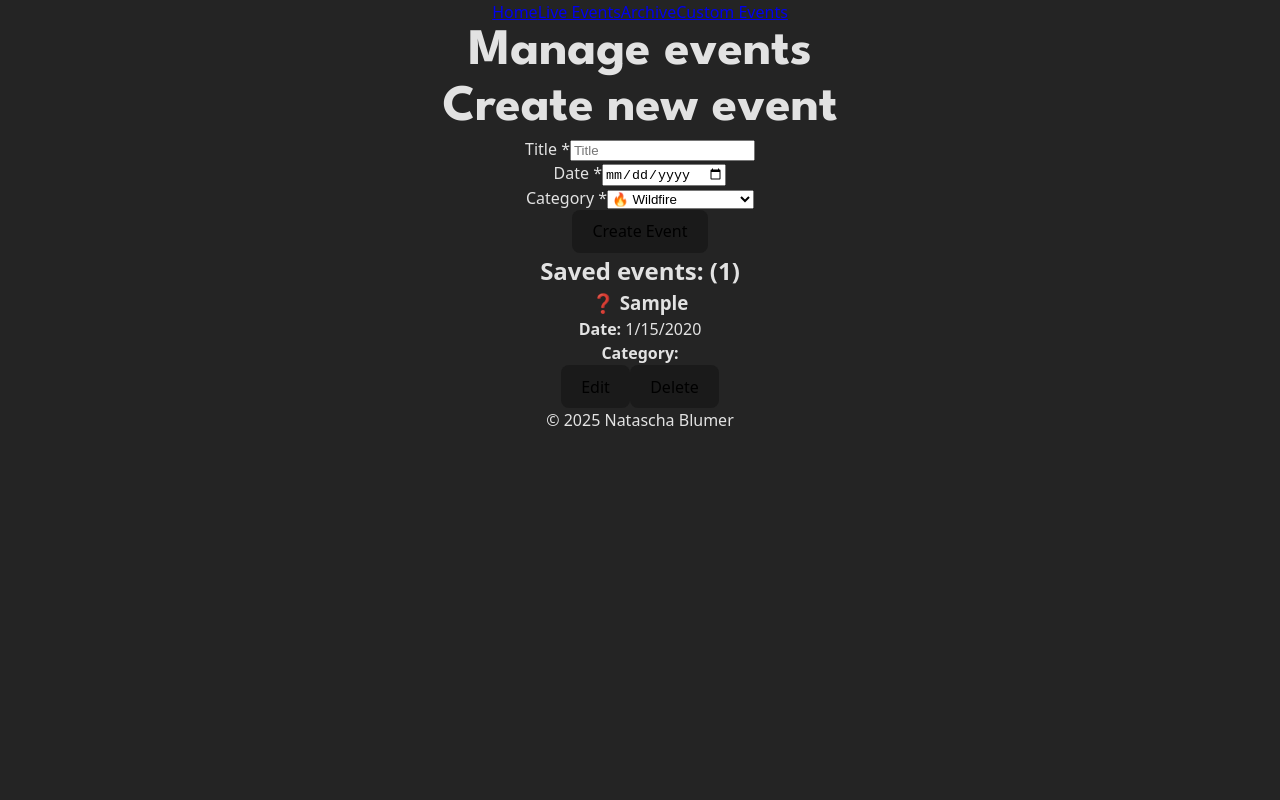
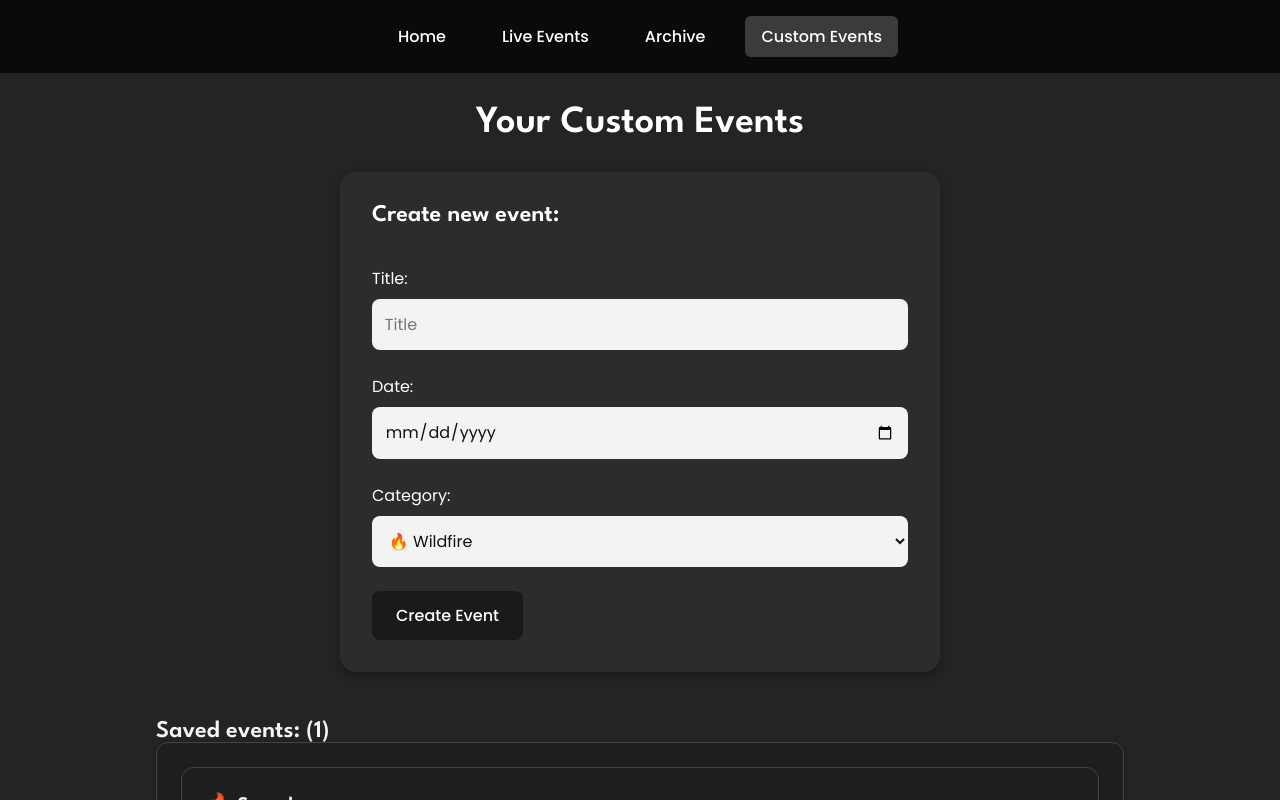
Before and after one commit to Coding-Miffy/LB-Projekt-M294, a React (Vite) app in the folder natural-events-tracker/: page /custom-events in a window 1280 px wide. Both pictures are taken after typing "Sample", "2020-01-15" into the empty fields and a click on the button "Create Event". Shown: the top 800 px of the page. Built offline with nearby package versions, Linux system fonts and the light colour scheme; no server answers.

Commit message:
updated styles

```diff
--- a/natural-events-tracker/src/components/custom-event-card.jsx
+++ b/natural-events-tracker/src/components/custom-event-card.jsx
@@ -11,7 +11,7 @@ const CustomEventCard = ({ event, onEdit, onDelete }) => {
 
     const [editTitle, setEditTitle] = useState(event.title);
     const [editDate, setEditDate] = useState(event.date);
-    const [editCategory, setEditcategory] = useState(event.category);
+    const [editCategory, setEditcategory] = useState('wildfires');
 
     const { categories } = useContext(CategoryContext);
     const getCategoryTitle = (id) => {
@@ -113,7 +113,7 @@ const CustomEventCard = ({ event, onEdit, onDelete }) => {
                         />
                         <Button
                             text={"Cancel"}
-                            onButtonClick={saveChanges}
+                            onButtonClick={cancelEditing}
                             className={"cancel-button"}
                         />
                     </div>
@@ -121,17 +121,17 @@ const CustomEventCard = ({ event, onEdit, onDelete }) => {
             ) : (
                 // SHOW-MODE
                 <>
-                    <div className="event-content">
+                    <div className="custom-event-card" key={event.id}>
                         <h3>
                             {emoji} {event.title}
                         </h3>
                         <div className="event-meta">
-                            <p className="date-badge"><strong>Date:</strong> {event.date = new Date(event.date).toLocaleDateString()}</p>
+                            <p className="date-badge"><strong>Date:</strong> {new Date(event.date).toLocaleDateString()}</p>
                             <p className="category-badge"><strong>Category:</strong> {getCategoryTitle(event.category)}</p>
                         </div>
                     </div>
 
-                    <div className="event-actions">
+                    <div className="custom-event-actions">
                         <Button
                             text={"Edit"}
                             onButtonClick={startEditing}
--- a/natural-events-tracker/src/components/custom-event-form.jsx
+++ b/natural-events-tracker/src/components/custom-event-form.jsx
@@ -5,7 +5,7 @@ const CustomEventForm = ({ onEventSubmit }) => {
 
     const [title, setTitle] = useState('');
     const [date, setDate] = useState('');
-    const [category, setCategory] = useState('');
+    const [category, setCategory] = useState('wildfires');
 
     const [titleError, setTitleError] = useState('');
     const [dateError, setDateError] = useState('');
@@ -73,10 +73,10 @@ const CustomEventForm = ({ onEventSubmit }) => {
 
     return (
         <form onSubmit={handleSubmit} className="event-form">
-            <h1>Create new event</h1>
+            <h3>Create new event: </h3>
 
             <div className="form-group">
-                <label htmlFor="title">Title *</label>
+                <label htmlFor="title">Title: </label>
                 <input
                     type="text"
                     id="title"
@@ -91,7 +91,7 @@ const CustomEventForm = ({ onEventSubmit }) => {
             </div>
 
             <div className="form-group">
-                <label htmlFor="date">Date *</label>
+                <label htmlFor="date">Date: </label>
                 <input
                     type="date"
                     id="date"
@@ -106,7 +106,7 @@ const CustomEventForm = ({ onEventSubmit }) => {
             </div>
 
             <div className="form-group">
-                <label htmlFor="category">Category *</label>
+                <label htmlFor="category">Category: </label>
                 <select
                     id="category"
                     value={category}
--- a/natural-events-tracker/src/components/map.jsx
+++ b/natural-events-tracker/src/components/map.jsx
@@ -15,7 +15,7 @@ const getEmojiIcon = (emoji) =>
 
 const Map = ({ center, zoom, events }) => {
     return (
-        <MapContainer center={center} zoom={zoom} style={{ height: '80vh', width: '100%' }}>
+        <MapContainer center={center} zoom={zoom} style={{ height: '50vh', width: '100%' }}>
             <TileLayer url="https://tile.openstreetmap.org/{z}/{x}/{y}.png" />
 
             {events.map(event => {
@@ -34,8 +34,14 @@ const Map = ({ center, zoom, events }) => {
                         icon={getEmojiIcon(emoji)}
                     >
                         <Popup>
-                            <strong>{event.title}</strong><br />
-                            Category: {event.categories[0]?.title}
+                            <div className="popup-content">
+                                <div className="popup-emoji">{emoji}</div>
+                                <div className="popup-title">{event.title}</div>
+                                <div className="popup-meta">
+                                    <div><strong>Category:</strong> {event.categories[0]?.title}</div>
+                                    <div><strong>Date:</strong> {new Date(event.geometry[0]?.date).toLocaleDateString()}</div>
+                                </div>
+                            </div>
                         </Popup>
                     </Marker>
                 );
--- a/natural-events-tracker/src/components/navigation.jsx
+++ b/natural-events-tracker/src/components/navigation.jsx
@@ -1,13 +1,13 @@
 import React from 'react'
-import { Link } from "react-router-dom";
+import { NavLink } from "react-router-dom";
 
 const Navigation = () => {
     return (
         <nav className='layout-header-nav'>
-            <Link to='/'>Home</Link>
-            <Link to='/live-events'>Live Events</Link>
-            <Link to='/archive'>Archive</Link>
-            <Link to='/custom-events'>Custom Events</Link>
+            <NavLink to='/' className={({ isActive }) => isActive ? 'active' : ''}>Home</NavLink>
+            <NavLink to='/live-events' className={({ isActive }) => isActive ? 'active' : ''}>Live Events</NavLink>
+            <NavLink to='/archive' className={({ isActive }) => isActive ? 'active' : ''}>Archive</NavLink>
+            <NavLink to='/custom-events' className={({ isActive }) => isActive ? 'active' : ''}>Custom Events</NavLink>
         </nav>
     )
 }
--- a/natural-events-tracker/src/index.css
+++ b/natural-events-tracker/src/index.css
@@ -1,110 +1,88 @@
+/* ===== Fonts ===== */
 @import url('https://fonts.googleapis.com/css2?family=League+Spartan:wght@100..900&display=swap');
+@import url('https://fonts.googleapis.com/css2?family=Poppins:wght@300;400;500;600;700&display=swap');
+
+/* ===== Global Reset & Base ===== */
+* {
+  margin: 0;
+  padding: 0;
+  box-sizing: border-box;
+  font-family: 'Poppins', sans-serif;
+}
 
 :root {
-  font-family: system-ui, Avenir, Helvetica, Arial, sans-serif;
-  line-height: 1.5;
-  font-weight: 400;
-  text-align: center;
-
   color-scheme: light dark;
-  color: rgba(255, 255, 255, 0.87);
-  background-color: #242424;
-
-  font-synthesis: none;
-  text-rendering: optimizeLegibility;
-  -webkit-font-smoothing: antialiased;
-  -moz-osx-font-smoothing: grayscale;
+  --background-dark: #242424;
+  --card-bg: #1f1f1f;
+  --input-bg: #f1f1f1;
+  --accent: #ffd700;
+  --white: #ffffff;
+  --light-gray: #f5f5f5;
 }
 
-/*a {
-  font-weight: 500;
-  color: #646cff;
-  text-decoration: inherit;
+html,
+body,
+#root {
+  height: 100%;
+  background-color: var(--background-dark);
+  color: var(--light-gray);
 }
 
-a:hover {
-  color: #535bf2;
+h1,
+h2,
+h3 {
+  font-family: 'League Spartan', sans-serif;
+  font-weight: 600;
 }
 
-body {
-  margin: 0;
-  display: flex;
-  place-items: center;
-  min-width: 320px;
-  min-height: 100vh;
-  width: 100%;
-}*/
-
-h1 {
-  font-size: 3.2em;
-  line-height: 1.1;
+/* ===== Layout ===== */
+.page-container {
+  max-width: 1000px;
+  margin: 0 auto;
+  padding: 2rem 1rem;
 }
 
-button {
-  border-radius: 8px;
-  border: 1px solid transparent;
-  padding: 0.6em 1.2em;
-  font-size: 1em;
-  font-weight: 500;
-  font-family: inherit;
-  background-color: #1a1a1a;
-  cursor: pointer;
-  transition: border-color 0.25s;
+.section-title {
+  font-size: 2.4rem;
+  margin-bottom: 2rem;
+  text-align: center;
+  color: var(--white);
 }
 
-/*button:hover {
-  border-color: #646cff;
+/* ===== Navigation ===== */
+.layout-header-nav {
+  display: flex;
+  justify-content: center;
+  gap: 1.5rem;
+  padding: 1rem 0;
+  background-color: rgba(0, 0, 0, 0.7);
+  backdrop-filter: blur(6px);
+  position: sticky;
+  top: 0;
+  z-index: 1000;
 }
 
-button:focus,
-button:focus-visible {
-  outline: 4px auto -webkit-focus-ring-color;
+.layout-header-nav a {
+  color: var(--white);
+  text-decoration: none;
+  font-weight: 500;
+  font-size: 1rem;
+  padding: 0.5rem 1rem;
+  border-radius: 6px;
+  transition: background-color 0.3s ease, color 0.3s ease;
 }
 
-@media (prefers-color-scheme: light) {
-  :root {
-    color: #213547;
-    background-color: #ffffff;
-  }
-
-  a:hover {
-    color: #747bff;
-  }
-
-  button {
-    background-color: #f9f9f9;
-  }
-}*/
-
-/* My CSS */
-* {
-  margin: 0;
-  box-sizing: border-box;
+.layout-header-nav a:hover {
+  background-color: #ffffff22;
+  color: var(--accent);
 }
 
-.home-button {
-  display: inline-block;
-  padding: 0.7rem 2rem;
-  background-color: rgba(255, 255, 255, 0.2);
-  border: 2px solid white;
-  border-radius: 30px;
-  color: white;
-  font-weight: bold;
-  cursor: pointer;
-  transition: background-color 0.2s ease;
-  font-size: 25px;
+.layout-header-nav a.active {
+  background-color: #ffffff33;
+  color: #fff;
 }
 
-.button:hover {
-  background-color: rgba(255, 255, 255, 0.4);
-}
-
-.map-container {
-  height: 500px;
-  width: 800px;
-
-}
-
+/* ===== Home ===== */
 .home-container {
   height: 100%;
   width: 100%;
@@ -119,52 +97,318 @@ button:focus-visible {
   text-align: center;
 }
 
-html,
-body,
-#root {
-  height: 100%;
+.home-heading {
+  color: white;
+  font-size: 6rem;
+  margin-bottom: 2rem;
 }
 
-.event-list {
+.home-button {
+  padding: 0.8rem 2rem;
+  background-color: rgba(255, 255, 255, 0.2);
+  border: 2px solid white;
+  border-radius: 30px;
+  color: white;
+  font-weight: bold;
+  font-size: 1.2rem;
+  cursor: pointer;
+  transition: background-color 0.2s ease;
+}
+
+.home-button:hover {
+  background-color: rgba(255, 255, 255, 0.4);
+}
+
+/* ===== Filters & Forms ===== */
+.filters {
+  display: flex;
+  flex-wrap: wrap;
+  gap: 1.5rem;
+  margin-bottom: 2rem;
+  justify-content: center;
+  background-color: #1e1e1e;
+  padding: 1.5rem;
+  border-radius: 10px;
+}
+
+.filters label {
+  display: flex;
+  flex-direction: column;
+  font-weight: bold;
+}
+
+.form-input {
+  font-size: 1rem;
+  padding: 0.6rem;
+  border-radius: 8px;
+  border: 1px solid #444;
+  background-color: #2c2c2c;
+  color: var(--light-gray);
+  width: 200px;
+}
+
+/* ===== Event Lists ===== */
+.event-list,
+.custom-events-list {
+  display: grid;
+  grid-template-columns: repeat(auto-fit, minmax(280px, 1fr));
+  gap: 1.5rem;
+}
+
+.archive-card,
+.custom-event-card {
+  background-color: var(--card-bg);
+  padding: 1.5rem;
+  border-radius: 12px;
+  color: var(--light-gray);
+  box-shadow: 0 2px 8px rgba(0, 0, 0, 0.3);
+  display: flex;
+  flex-direction: column;
+  gap: 0.5rem;
+  border: 1px solid #444;
+}
+
+.archive-card-title,
+.custom-event-card h3 {
+  font-size: 1.2rem;
+  display: flex;
+  align-items: center;
+  gap: 0.5rem;
+}
+
+.archive-card-detail,
+.custom-event-card p {
+  font-size: 0.95rem;
+  opacity: 0.9;
+}
+
+/* ===== Buttons (e.g. Edit/Delete) ===== */
+.custom-event-actions {
+  display: flex;
+  gap: 0.6rem;
+  margin-top: 1rem;
+}
+
+.custom-event-actions button,
+button {
+  background-color: #1a1a1a;
+  color: white;
+  padding: 0.6rem 1.2rem;
+  border: none;
+  border-radius: 8px;
+  font-size: 0.95rem;
+  cursor: pointer;
+  transition: background-color 0.2s ease;
+}
+
+button:hover,
+.custom-event-actions button:hover {
+  background-color: #333;
+}
+
+/* ===== Map Styling ===== */
+.map-container,
+.leaflet-container {
+  height: 500px;
+  width: 100%;
+  border-radius: 10px;
+  box-shadow: 0 0 10px rgba(0, 0, 0, 0.3);
+}
+
+.popup-content {
+  font-size: 0.9rem;
+  line-height: 1.4;
+  max-width: 220px;
+}
+
+.popup-emoji {
+  font-size: 1.6rem;
+  margin-bottom: 0.3rem;
+}
+
+.popup-title {
+  font-weight: bold;
+  margin-bottom: 0.5rem;
+}
+
+/* ===== Error/Loading States ===== */
+.error-message,
+.page-container p {
+  text-align: center;
+  font-size: 1.2rem;
+  margin-bottom: 1rem;
+}
+
+.layout-footer {
+  text-align: center;
+}
+
+.event-form {
+  background-color: #2c2c2c;
+  padding: 2rem;
+  border-radius: 16px;
+  box-shadow: 0 4px 12px rgba(0, 0, 0, 0.3);
+  max-width: 600px;
+  margin: 0 auto 3rem auto;
+  display: flex;
+  flex-direction: column;
+  gap: 1.5rem;
+  color: #fff;
+}
+
+.event-form h3 {
+  font-size: 1.5rem;
+  margin-bottom: 1rem;
+  text-align: left;
+}
+
+.form-group {
+  display: flex;
+  flex-direction: column;
+  align-items: flex-start;
+  gap: 0.5rem;
+}
+
+.form-input {
+  width: 100%;
+  padding: 0.8rem;
+  font-size: 1rem;
+  border-radius: 8px;
+  border: none;
+  background-color: #f3f3f3;
+  color: #111;
+}
+
+.form-input--error {
+  border: 2px solid #ff6b6b;
+  background-color: #ffe5e5;
+}
+
+.error-message {
+  color: #ff6b6b;
+  font-size: 0.85rem;
+  margin-top: -0.3rem;
+}
+
+.form-submit {
+  text-align: left;
+}
+
+.submit-button {
+  padding: 0.75rem 1.5rem;
+  font-size: 1rem;
+  font-weight: 500;
+  background-color: #1a1a1a;
+  color: white;
+  border: none;
+  border-radius: 8px;
+  cursor: pointer;
+  transition: background-color 0.2s ease;
+}
+
+.submit-button:hover {
+  background-color: #333;
+}
+
+.event-card {
+  background-color: #1f1f1f;
+  border: 1px solid #444;
+  padding: 1.5rem;
+  border-radius: 12px;
+  color: #f1f1f1;
+  box-shadow: 0 2px 6px rgba(0, 0, 0, 0.3);
+  margin-bottom: 2rem;
+}
+
+/* Titel mit Emoji */
+.custom-event-card h3 {
+  font-size: 1.3rem;
+  display: flex;
+  align-items: center;
+  gap: 0.5rem;
+}
+
+/* Metadaten (Datum, Kategorie) */
+.event-meta p {
+  font-size: 0.95rem;
+  margin: 0.4rem 0;
+}
+
+.date-badge,
+.category-badge {
+  background-color: #ffffff11;
+  padding: 0.3rem 0.8rem;
+  border-radius: 8px;
+  display: inline-block;
+}
+
+/* Editierformular */
+.editing-form {
+  background-color: #2b2b2b;
+  padding: 1.5rem;
+  border-radius: 12px;
+  box-shadow: 0 3px 10px rgba(0, 0, 0, 0.4);
   display: flex;
   flex-direction: column;
   gap: 1rem;
 }
 
-.past-events-container {
-  max-width: 800px;
-  margin: 0 auto;
+.edit-field label {
+  font-weight: 600;
+  margin-bottom: 0.2rem;
+  display: block;
+  color: #ddd;
 }
 
-.archive-card {
-  background: #ffffff;
-  border-radius: 12px;
-  padding: 1.5rem;
-  box-shadow: 0 2px 10px rgba(0, 0, 0, 0.1);
-  transition: transform 0.2s ease, box-shadow 0.2s ease;
+.edit-field input,
+.edit-field select {
+  padding: 0.6rem;
+  font-size: 1rem;
+  border-radius: 8px;
+  border: none;
+  background-color: #f1f1f1;
+  color: #111;
+  width: 100%;
 }
 
-.archive-card:hover {
-  transform: translateY(-4px);
-  box-shadow: 0 6px 14px rgba(0, 0, 0, 0.15);
+.edit-actions {
+  display: flex;
+  gap: 1rem;
+  justify-content: flex-end;
+  margin-top: 1rem;
 }
 
-.archive-card-title {
-  font-size: 1.2rem;
-  margin-bottom: 0.75rem;
-  color: #333;
+.edit-button,
+.delete-button,
+.save-button,
+.cancel-button {
+  padding: 0.6rem 1.2rem;
+  font-size: 0.95rem;
+  border: none;
+  border-radius: 8px;
+  cursor: pointer;
+  background-color: #333;
+  color: white;
+  transition: background-color 0.2s ease;
 }
 
-.archive-card-detail {
-  margin: 0.25rem 0;
-  color: #555;
+.edit-button:hover,
+.save-button:hover {
+  background-color: #444;
 }
 
-h1 {
-  font-family: League Spartan;
+.cancel-button {
+  background-color: #555;
 }
 
-.home-heading {
-  color: white;
-  font-size: 10rem;
+.cancel-button:hover {
+  background-color: #666;
 }
+
+.delete-button {
+  background-color: #8b0000;
+}
+
+.delete-button:hover {
+  background-color: #a80000;
+}
--- a/natural-events-tracker/src/pages/Archive.jsx
+++ b/natural-events-tracker/src/pages/Archive.jsx
@@ -43,6 +43,7 @@ const Archive = () => {
                     <select
                         value={selectedCategory}
                         onChange={(e) => setSelectedCategory(e.target.value)}
+                        className='form-input'
                     >
                         <option value="wildfires">🔥 Wildfire</option>
                         <option value="severeStorms">🌪️ Severe Storm</option>
@@ -65,6 +66,7 @@ const Archive = () => {
                         type="date"
                         value={startDate}
                         onChange={(e) => setStartDate(e.target.value)}
+                        className='form-input'
                     />
                 </label>
 
@@ -74,6 +76,7 @@ const Archive = () => {
                         type="date"
                         value={endDate}
                         onChange={(e) => setEndDate(e.target.value)}
+                        className='form-input'
                     />
                 </label>
 
@@ -86,6 +89,7 @@ const Archive = () => {
                         step="10"
                         value={limit}
                         onChange={(e) => setLimit(parseInt(e.target.value))}
+                        className='form-input'
                     />
                 </label>
             </div>
--- a/natural-events-tracker/src/pages/CustomEvents.jsx
+++ b/natural-events-tracker/src/pages/CustomEvents.jsx
@@ -40,8 +40,8 @@ const CustomEvents = () => {
     };
 
     return (
-        <div className='custom-events-manager'>
-            <h1>Manage events</h1>
+        <div className="page-container">
+            <h1 className="section-title">Your Custom Events</h1>
 
             <CustomEventForm onEventSubmit={handleEventSubmit} />
 
@@ -54,7 +54,7 @@ const CustomEvents = () => {
                         <p>Use the form above to create your first event!</p>
                     </div>
                 ) : (
-                    <div className='events-list'>
+                    <div className='custom-events-list'>
                         {savedEvents.map((event) => (
                             <CustomEventCard
                                 key={event.id}
--- a/natural-events-tracker/src/pages/LiveEvents.jsx
+++ b/natural-events-tracker/src/pages/LiveEvents.jsx
@@ -26,19 +26,20 @@ const LiveEvents = () => {
 
     return (
 
-        <div className='map-container'>
-
+        <div className="page-container">
+            <h1 className="section-title">Live Earth Natural Events</h1>
 
             <div className="filters">
                 <label>
-                    <strong>Category: </strong>
+                    Category:
                     <select
                         value={selectedCategory}
                         onChange={(e) => setSelectedCategory(e.target.value)}
+                        className="form-input"
                     >
                         <option value="wildfires">🔥 Wildfire</option>
                         <option value="severeStorms">🌪️ Severe Storm</option>
-                        <option value="volcanoes">🌋 Volcanoe</option>
+                        <option value="volcanoes">🌋 Volcano</option>
                         <option value="seaLakeIce">🧊 Sea and Lake Ice</option>
                         <option value="earthquakes">🌍 Earthquake</option>
                         <option value="floods">🌊 Flood</option>
@@ -51,20 +52,23 @@ const LiveEvents = () => {
                     </select>
                 </label>
 
-                <label htmlFor="range"><strong>Limit Events:</strong> {limit}</label>
+                <label>
+                    Limit: {limit}
                     <input
-                    id="range"
                         type="range"
                         min="10"
                         max="100"
                         step="10"
                         value={limit}
-                    onChange={e => setLimit(parseInt(e.target.value))}
+                        onChange={(e) => setLimit(parseInt(e.target.value))}
+                        className="form-input"
                     />
+                </label>
             </div>
 
             {isLoading && <p>🔄 Loading...</p>}
             {error && <p>❌ {error}</p>}
+
             <Map center={[20, 0]} zoom={2} events={events} />
         </div>
     );
--- a/natural-events-tracker/src/utils/categoryEmoji.js
+++ b/natural-events-tracker/src/utils/categoryEmoji.js
@@ -1,58 +1,55 @@
+const emojiMap = {
+    wildfires: '🔥',
+    wildfire: '🔥',
+    '🔥 wildfire': '🔥',
+
+    severestorms: '🌪️',
+    'severe storms': '🌪️',
+    '🌪️ severe storm': '🌪️',
+
+    volcanoes: '🌋',
+    volcano: '🌋',
+    '🌋 volcanoe': '🌋',
+
+    sealakeice: '🧊',
+    'seaandlakeice': '🧊',
+    'sea lake ice': '🧊',
+    '🧊 sea lake ice': '🧊',
+
+    earthquakes: '🌍',
+    earthquake: '🌍',
+    '🌍 earthquake': '🌍',
+
+    floods: '🌊',
+    flood: '🌊',
+    '🌊 flood': '🌊',
+
+    landslides: '⛰️',
+    landslide: '⛰️',
+    '⛰️ landslide': '⛰️',
+
+    snow: '❄️',
+    '❄️ snow': '❄️',
+
+    drought: '☀️',
+    '☀️ drought': '☀️',
+
+    dusthaze: '🌫️',
+    'dust haze': '🌫️',
+    'dustandhaze': '🌫️',
+    '🌫️ dust haze': '🌫️',
+
+    manmade: '🏗️',
+    '🏗️ manmade': '🏗️',
+
+    watercolor: '💧',
+    'water color': '💧',
+    '💧 water color': '💧',
+};
+
 const categoryEmoji = (category) => {
     if (!category) return '❓';
-
-    const normalized = category.toLowerCase();
-
-    // Vergleicht sowohl mit IDs als auch mit Titles
-    switch (normalized) {
-        case 'wildfires':
-        case 'wildfire':
-        case '🔥 wildfire':
-            return '🔥';
-        case 'severestorms':
-        case 'severe storms':
-        case '🌪️ severe storm':
-            return '🌪️';
-        case 'volcanoes':
-        case 'volcano':
-        case '🌋 volcanoe':
-            return '🌋';
-        case 'sealakeice':
-        case 'sea and lake ice':
-        case '🧊 sea lake ice':
-            return '🧊';
-        case 'earthquakes':
-        case 'earthquake':
-        case '🌍 earthquake':
-            return '🌍';
-        case 'floods':
-        case 'flood':
-        case '🌊 flood':
-            return '🌊';
-        case 'landslides':
-        case 'landslide':
-        case '⛰️ landslide':
-            return '⛰️';
-        case 'snow':
-        case '❄️ snow':
-            return '❄️';
-        case 'drought':
-        case '☀️ drought':
-            return '☀️';
-        case 'dusthaze':
-        case 'dust and haze':
-        case '🌫️ dust haze':
-            return '🌫️';
-        case 'manmade':
-        case '🏗️ manmade':
-            return '🏗️';
-        case 'watercolor':
-        case 'water color':
-        case '💧 water color':
-            return '💧';
-        default:
-            return '❓';
-    }
+    return emojiMap[category.toLowerCase().replace(/\s/g, '')] || '❓';
 };
 
 export default categoryEmoji;
```
Lines whose indentation alone changed are shown as unchanged.
